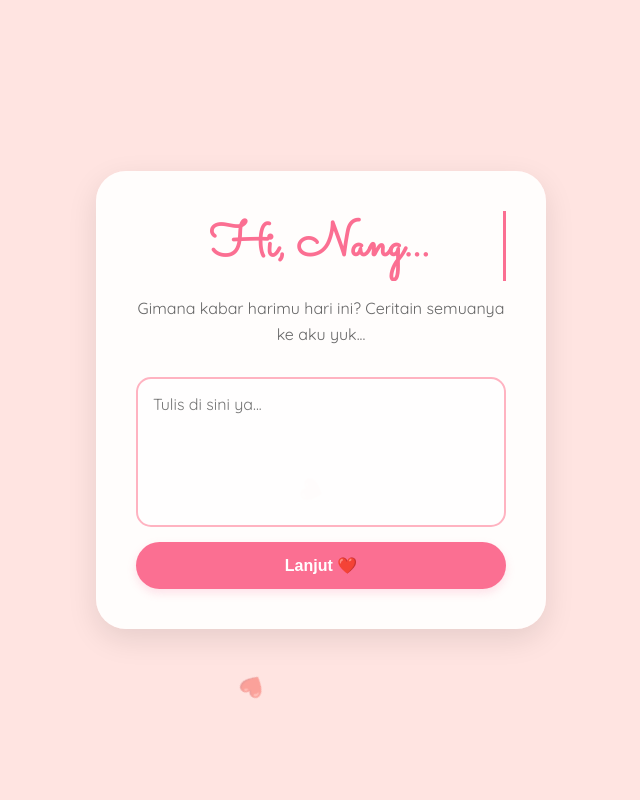
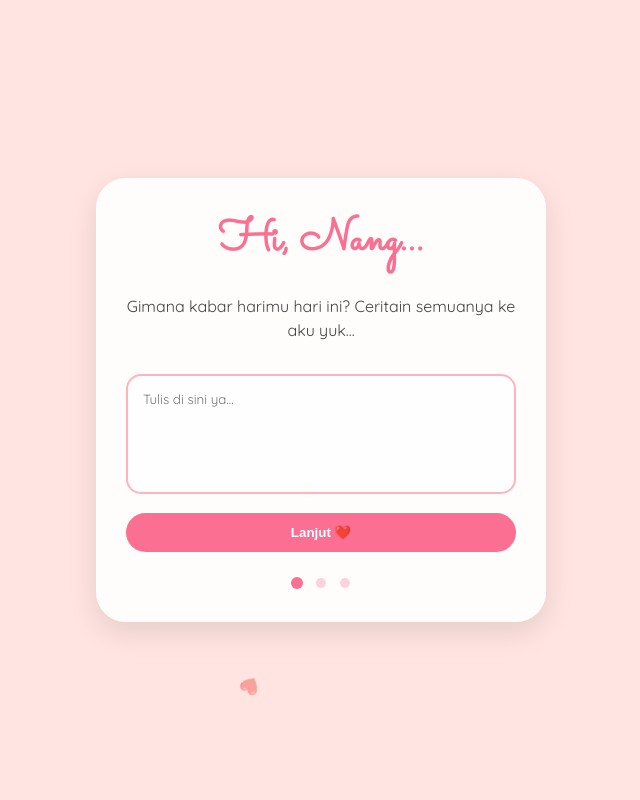
Before and after one commit to natal69/surat_cinta, a plain HTML site: page index.html in a window 1280 px wide. Both pictures are taken after a click on the button "Buka ❤️". Shown: the top 800 px of the page, without its empty margins (319-959 px from the left). Drawn offline with Linux system fonts and the light colour scheme.

Commit message:
style.css

```diff
--- a/assets/css/style.css
+++ b/assets/css/style.css
@@ -1,23 +1,21 @@
-/* RESET & BASIC STYLING */
 * { margin: 0; padding: 0; box-sizing: border-box; }
 
 body {
-    background: #ffe4e1; /* Misty Rose */
+    background: #ffe4e1;
     font-family: 'Quicksand', sans-serif;
     height: 100vh;
     display: flex;
     justify-content: center;
     align-items: center;
-    overflow: hidden; /* Penting untuk animasi hati */
+    overflow: hidden;
     color: #444;
 }
 
-/* OVERLAY AWAL */
 #overlay {
     position: fixed;
     top: 0; left: 0; width: 100%; height: 100%;
-    background: #ffc2d1; /* Light Pink */
-    z-index: 1000; /* Pastikan di atas semua elemen */
+    background: #ffc2d1;
+    z-index: 1000;
     display: flex;
     flex-direction: column;
     justify-content: center;
@@ -30,14 +28,12 @@ body {
     font-size: 2.5rem;
     color: white;
     margin-bottom: 20px;
-    /* Efek ketik cursor */
-    border-right: 3px solid white; /* Cursor */
-    white-space: nowrap; /* Mencegah text pecah baris */
-    overflow: hidden; /* Sembunyikan text di luar "ketikan" */
+    border-right: 3px solid white;
+    white-space: nowrap;
+    overflow: hidden;
     animation: blink-cursor 0.75s step-end infinite;
 }
 
-/* Animasi Cursor Berkedip */
 @keyframes blink-cursor {
     from, to { border-color: transparent }
     50% { border-color: white }
@@ -45,124 +41,96 @@ body {
 
 .btn-start {
     padding: 15px 35px;
-    font-size: 1.2rem;
     background: white;
-    color: #ff8fab; /* Pink */
+    color: #ff8fab;
     border: none;
     border-radius: 50px;
     cursor: pointer;
     font-weight: bold;
     box-shadow: 0 5px 15px rgba(0,0,0,0.1);
-    transition: 0.3s;
 }
 
-.btn-start:hover {
-    transform: scale(1.05);
-    background: #eee;
-}
-
-/* KONTEN UTAMA */
 .container {
     background: rgba(255, 255, 255, 0.9);
-    padding: 40px;
+    padding: 30px;
     border-radius: 30px;
     text-align: center;
     box-shadow: 0 10px 30px rgba(0,0,0,0.1);
     z-index: 10;
     width: 90%;
-    max-width: 450px; /* Ukuran maksimal container */
-    transform: translateY(20px); /* Sedikit efek masuk dari bawah */
+    max-width: 450px;
     opacity: 0;
+    transform: scale(0.9);
     transition: 1s all ease;
 }
 
 .container.show {
-    transform: translateY(0);
     opacity: 1;
+    transform: scale(1);
 }
 
 h1 {
     font-family: 'Sacramento', cursive;
-    font-size: 3rem;
-    color: #fb6f92; /* Darker Pink */
+    font-size: 2.8rem;
+    color: #fb6f92;
     margin-bottom: 10px;
-    /* Efek ketik cursor */
-    border-right: 3px solid #fb6f92;
-    white-space: nowrap;
-    overflow: hidden;
-    animation: blink-cursor-h1 0.75s step-end infinite;
 }
 
-/* Animasi Cursor Berkedip untuk H1 */
-@keyframes blink-cursor-h1 {
-    from, to { border-color: transparent }
-    50% { border-color: #fb6f92 }
-}
-
-
-p {
-    margin-top: 15px;
-    line-height: 1.6;
-    color: #666;
-}
-
-/* INPUT AREA (TEXTAREA & TOMBOL KIRIM) */
-.input-area {
-    margin-top: 30px;
-    display: flex;
-    flex-direction: column;
-    gap: 15px;
+#question-text {
+    margin: 20px 0;
+    line-height: 1.5;
+    min-height: 60px;
+    transition: opacity 0.5s ease;
 }
 
 textarea {
     width: 100%;
-    height: 150px; /* Tinggi textarea */
+    height: 120px;
     padding: 15px;
     border: 2px solid #ffb3c1;
     border-radius: 15px;
-    font-family: 'Quicksand', sans-serif;
-    font-size: 1rem;
-    color: #333;
-    resize: none; /* Mencegah user mengubah ukuran textarea */
-    outline: none; /* Hilangkan outline saat focus */
-    transition: 0.3s;
+    font-family: inherit;
+    resize: none;
+    outline: none;
     background: rgba(255, 255, 255, 0.5);
-}
-
-textarea:focus {
-    border-color: #fb6f92;
-    background: white;
-    box-shadow: 0 0 10px rgba(251, 111, 146, 0.2);
+    margin-bottom: 15px;
 }
 
 .btn-send {
-    padding: 14px;
+    width: 100%;
+    padding: 12px;
     background: #fb6f92;
     color: white;
     border: none;
     border-radius: 50px;
     cursor: pointer;
     font-weight: 600;
-    font-size: 1rem;
-    transition: 0.3s;
-    box-shadow: 0 4px 10px rgba(251, 111, 146, 0.2);
 }
 
-.btn-send:hover {
-    background: #ff8fab;
-    transform: translateY(-3px);
-    box-shadow: 0 6px 15px rgba(251, 111, 146, 0.4);
+.progress-dots {
+    margin-top: 20px;
 }
 
-/* ANIMASI HATI MELAYANG */
+.dot {
+    display: inline-block;
+    width: 10px;
+    height: 10px;
+    background: #ffd1dc;
+    border-radius: 50%;
+    margin: 0 5px;
+    transition: 0.3s;
+}
+
+.dot.active {
+    background: #fb6f92;
+    transform: scale(1.2);
+}
+
 .heart {
     position: absolute;
-    color: #ff8fab; /* Pink */
-    font-size: 20px;
-    pointer-events: none; /* Penting agar tidak mengganggu interaksi user */
-    z-index: 1; /* Di bawah konten utama tapi di atas background */
+    color: #ff8fab;
+    pointer-events: none;
     animation: floatUp 5s linear infinite;
-    transform: rotate(0deg); /* Default rotation */
 }
 
 @keyframes floatUp {
```
